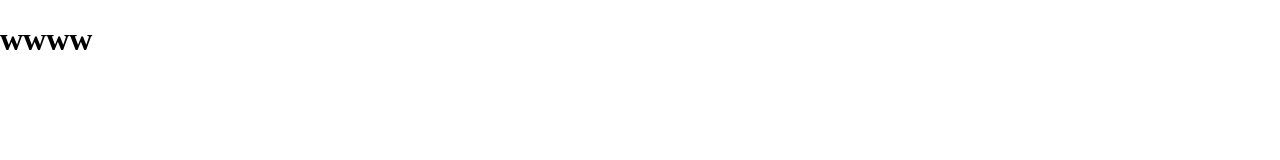
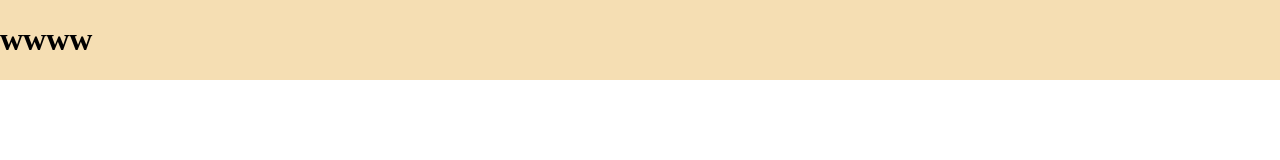
Before and after one commit to Kyo1y/red1021, a plain HTML site: page index.html in a window 1280 px wide. Drawn offline with Linux system fonts and the light colour scheme.

Commit message:
styles for header added

```diff
--- a/style.css
+++ b/style.css
@@ -13,3 +13,9 @@ body {
 .nav {
     text-decoration: none;
 }
+
+.header {
+    background: wheat;
+    display: flex;
+    align-items: center;
+}
```
